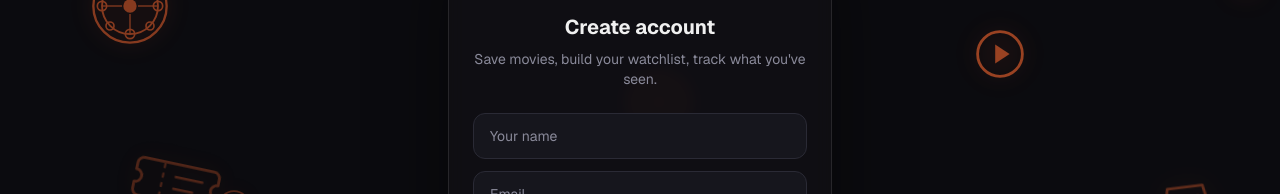
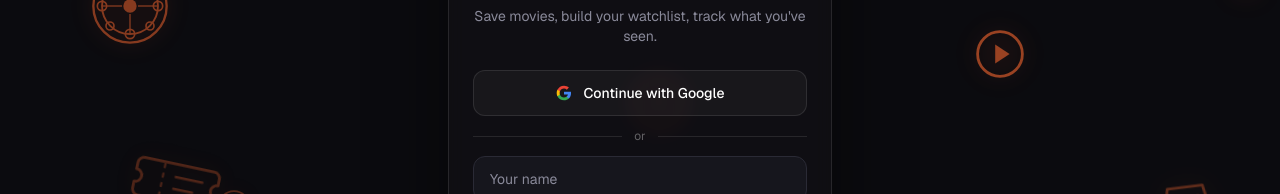
Before and after one commit to Rac-exe/Cindr, a Next.js app: page /auth/signup in a window 1280 px wide. Shown: the part 226-420 px from the top of the page. Built offline with nearby package versions, Linux system fonts and the light colour scheme; no server answers.

Commit message:
add Google OAuth sign-in with callback handler and smarter auth error messages

```diff
--- /dev/null
+++ b/app/auth/callback/page.tsx
@@ -0,0 +1,62 @@
+"use client";
+
+import { useEffect, useState } from "react";
+import { useRouter } from "next/navigation";
+import { supabase } from "@/lib/supabase/client";
+import { syncGuestToAccount, getDbPreferences } from "@/lib/supabase/core";
+import CinematicBackdrop from "@/components/layout/CinematicBackdrop";
+
+export default function AuthCallbackPage() {
+  const router = useRouter();
+  const [error, setError] = useState("");
+
+  useEffect(() => {
+    async function handleCallback() {
+      try {
+        const params = new URLSearchParams(window.location.search);
+        const code = params.get("code");
+        const returnTo = params.get("returnTo");
+
+        if (code) {
+          const { error: exchangeError } =
+            await supabase.auth.exchangeCodeForSession(code);
+          if (exchangeError) {
+            setError(exchangeError.message);
+            return;
+          }
+        }
+
+        await syncGuestToAccount();
+        const prefs = await getDbPreferences();
+        const destination =
+          returnTo?.startsWith("/") && !returnTo.startsWith("//")
+            ? returnTo
+            : prefs?.onboarding_complete
+            ? "/discover"
+            : "/onboarding?mode=quiz";
+
+        router.replace(destination);
+      } catch {
+        setError("Something went wrong. Please try again.");
+      }
+    }
+
+    handleCallback();
+  }, [router]);
+
+  return (
+    <div className="relative flex h-[100svh] items-center justify-center overflow-hidden">
+      <CinematicBackdrop density="subtle" />
+      <div className="relative z-10 text-center">
+        {error ? (
+          <p className="text-sm text-red-400">{error}</p>
+        ) : (
+          <>
+            <div className="mx-auto mb-3 h-8 w-8 animate-spin rounded-full border-2 border-white/10 border-t-[var(--color-cindr)]" />
+            <p className="text-sm text-white/50">Signing you in…</p>
+          </>
+        )}
+      </div>
+    </div>
+  );
+}
--- a/app/auth/login/page.tsx
+++ b/app/auth/login/page.tsx
@@ -7,6 +7,29 @@ import { supabase } from "@/lib/supabase/client";
 import { syncGuestToAccount, getDbPreferences } from "@/lib/supabase/core";
 import CinematicBackdrop from "@/components/layout/CinematicBackdrop";
 import AppHeader from "@/components/layout/AppHeader";
+
+function GoogleIcon() {
+  return (
+    <svg className="h-4 w-4" viewBox="0 0 24 24" aria-hidden="true">
+      <path
+        d="M22.56 12.25c0-.78-.07-1.53-.2-2.25H12v4.26h5.92c-.26 1.37-1.04 2.53-2.21 3.31v2.77h3.57c2.08-1.92 3.28-4.74 3.28-8.09z"
+        fill="#4285F4"
+      />
+      <path
+        d="M12 23c2.97 0 5.46-.98 7.28-2.66l-3.57-2.77c-.98.66-2.23 1.06-3.71 1.06-2.86 0-5.29-1.93-6.16-4.53H2.18v2.84C3.99 20.53 7.7 23 12 23z"
+        fill="#34A853"
+      />
+      <path
+        d="M5.84 14.09c-.22-.66-.35-1.36-.35-2.09s.13-1.43.35-2.09V7.07H2.18C1.43 8.55 1 10.22 1 12s.43 3.45 1.18 4.93l3.66-2.84z"
+        fill="#FBBC05"
+      />
+      <path
+        d="M12 5.38c1.62 0 3.06.56 4.21 1.64l3.15-3.15C17.45 2.09 14.97 1 12 1 7.7 1 3.99 3.47 2.18 7.07l3.66 2.84c.87-2.6 3.3-4.53 6.16-4.53z"
+        fill="#EA4335"
+      />
+    </svg>
+  );
+}
 
 function getReturnTo(): string | null {
   if (typeof window === "undefined") return null;
@@ -20,6 +43,18 @@ export default function LoginPage() {
   const [password, setPassword] = useState("");
   const [error, setError] = useState("");
   const [loading, setLoading] = useState(false);
+  const [googleLoading, setGoogleLoading] = useState(false);
+
+  async function handleGoogleSignIn() {
+    setGoogleLoading(true);
+    const returnTo = getReturnTo();
+    await supabase.auth.signInWithOAuth({
+      provider: "google",
+      options: {
+        redirectTo: `${window.location.origin}/auth/callback${returnTo ? `?returnTo=${encodeURIComponent(returnTo)}` : ""}`,
+      },
+    });
+  }
 
   useEffect(() => {
     let mounted = true;
@@ -42,7 +77,12 @@ export default function LoginPage() {
         password,
       });
       if (authError) {
-        setError(authError.message);
+        const msg = authError.message.toLowerCase();
+        if (msg.includes("invalid login") || msg.includes("invalid credentials")) {
+          setError("Incorrect email or password. If you signed up with Google, use the button above.");
+        } else {
+          setError(authError.message);
+        }
       } else {
         await syncGuestToAccount();
         const prefs = await getDbPreferences();
@@ -70,6 +110,22 @@ export default function LoginPage() {
         </Link>
 
         <h1 className="mb-5 text-center text-xl font-bold sm:mb-6">Welcome back</h1>
+
+        <button
+          type="button"
+          onClick={handleGoogleSignIn}
+          disabled={googleLoading || loading}
+          className="mb-3 flex w-full items-center justify-center gap-3 rounded-xl border border-white/10 bg-white/[0.04] py-2.5 text-sm font-medium text-white transition-colors hover:bg-white/[0.08] disabled:opacity-50 sm:py-3"
+        >
+          <GoogleIcon />
+          {googleLoading ? "Redirecting…" : "Continue with Google"}
+        </button>
+
+        <div className="mb-3 flex items-center gap-3">
+          <div className="h-px flex-1 bg-white/10" />
+          <span className="text-xs text-white/35">or</span>
+          <div className="h-px flex-1 bg-white/10" />
+        </div>
 
         <form onSubmit={handleSubmit} className="flex flex-col gap-3">
           <input
--- a/app/auth/signup/page.tsx
+++ b/app/auth/signup/page.tsx
@@ -7,6 +7,29 @@ import { supabase } from "@/lib/supabase/client";
 import { syncGuestToAccount } from "@/lib/supabase/core";
 import CinematicBackdrop from "@/components/layout/CinematicBackdrop";
 import AppHeader from "@/components/layout/AppHeader";
+
+function GoogleIcon() {
+  return (
+    <svg className="h-4 w-4" viewBox="0 0 24 24" aria-hidden="true">
+      <path
+        d="M22.56 12.25c0-.78-.07-1.53-.2-2.25H12v4.26h5.92c-.26 1.37-1.04 2.53-2.21 3.31v2.77h3.57c2.08-1.92 3.28-4.74 3.28-8.09z"
+        fill="#4285F4"
+      />
+      <path
+        d="M12 23c2.97 0 5.46-.98 7.28-2.66l-3.57-2.77c-.98.66-2.23 1.06-3.71 1.06-2.86 0-5.29-1.93-6.16-4.53H2.18v2.84C3.99 20.53 7.7 23 12 23z"
+        fill="#34A853"
+      />
+      <path
+        d="M5.84 14.09c-.22-.66-.35-1.36-.35-2.09s.13-1.43.35-2.09V7.07H2.18C1.43 8.55 1 10.22 1 12s.43 3.45 1.18 4.93l3.66-2.84z"
+        fill="#FBBC05"
+      />
+      <path
+        d="M12 5.38c1.62 0 3.06.56 4.21 1.64l3.15-3.15C17.45 2.09 14.97 1 12 1 7.7 1 3.99 3.47 2.18 7.07l3.66 2.84c.87-2.6 3.3-4.53 6.16-4.53z"
+        fill="#EA4335"
+      />
+    </svg>
+  );
+}
 
 function getReturnTo(): string | null {
   if (typeof window === "undefined") return null;
@@ -23,6 +46,18 @@ export default function SignupPage() {
   const [dob, setDob] = useState("");
   const [error, setError] = useState("");
   const [loading, setLoading] = useState(false);
+  const [googleLoading, setGoogleLoading] = useState(false);
+
+  async function handleGoogleSignIn() {
+    setGoogleLoading(true);
+    const returnTo = getReturnTo();
+    await supabase.auth.signInWithOAuth({
+      provider: "google",
+      options: {
+        redirectTo: `${window.location.origin}/auth/callback${returnTo ? `?returnTo=${encodeURIComponent(returnTo)}` : ""}`,
+      },
+    });
+  }
 
   useEffect(() => {
     let mounted = true;
@@ -85,7 +120,12 @@ export default function SignupPage() {
         },
       });
       if (authError) {
-        setError(authError.message);
+        const msg = authError.message.toLowerCase();
+        if (msg.includes("already registered") || msg.includes("already exists") || msg.includes("already been registered")) {
+          setError("An account with this email already exists. Try logging in instead.");
+        } else {
+          setError(authError.message);
+        }
       } else {
         await syncGuestToAccount();
         router.push(getReturnTo() ?? "/onboarding?mode=quiz");
@@ -115,6 +155,22 @@ export default function SignupPage() {
         <p className="mb-4 text-center text-sm text-[var(--muted)] sm:mb-6">
           Save movies, build your watchlist, track what you&apos;ve seen.
         </p>
+
+        <button
+          type="button"
+          onClick={handleGoogleSignIn}
+          disabled={googleLoading || loading}
+          className="mb-3 flex w-full items-center justify-center gap-3 rounded-xl border border-white/10 bg-white/[0.04] py-2.5 text-sm font-medium text-white transition-colors hover:bg-white/[0.08] disabled:opacity-50 sm:py-3"
+        >
+          <GoogleIcon />
+          {googleLoading ? "Redirecting…" : "Continue with Google"}
+        </button>
+
+        <div className="mb-3 flex items-center gap-3">
+          <div className="h-px flex-1 bg-white/10" />
+          <span className="text-xs text-white/35">or</span>
+          <div className="h-px flex-1 bg-white/10" />
+        </div>
 
         <form onSubmit={handleSubmit} className="flex flex-col gap-2.5 sm:gap-3">
           <input
```
